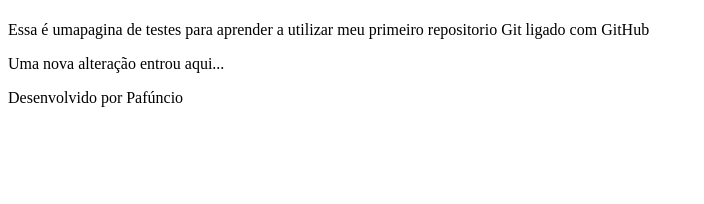
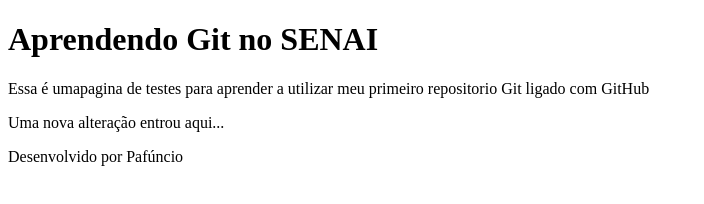
Before and after one commit to PedroPeaBrancaglion/Repositorio-Teste, a plain HTML site: page index.html in a window 1280 px wide. Shown: the whole page, without its empty margins (0-704 px from the left). Drawn offline with Linux system fonts and the light colour scheme.

Commit message:
Alterações no h1 do header

```diff
--- a/index.html
+++ b/index.html
@@ -7,7 +7,7 @@
 </head>
 <body>
     <header>
-        <h1></h1>
+        <h1>Aprendendo Git no SENAI</h1>
     </header>
 
     <p>
```
